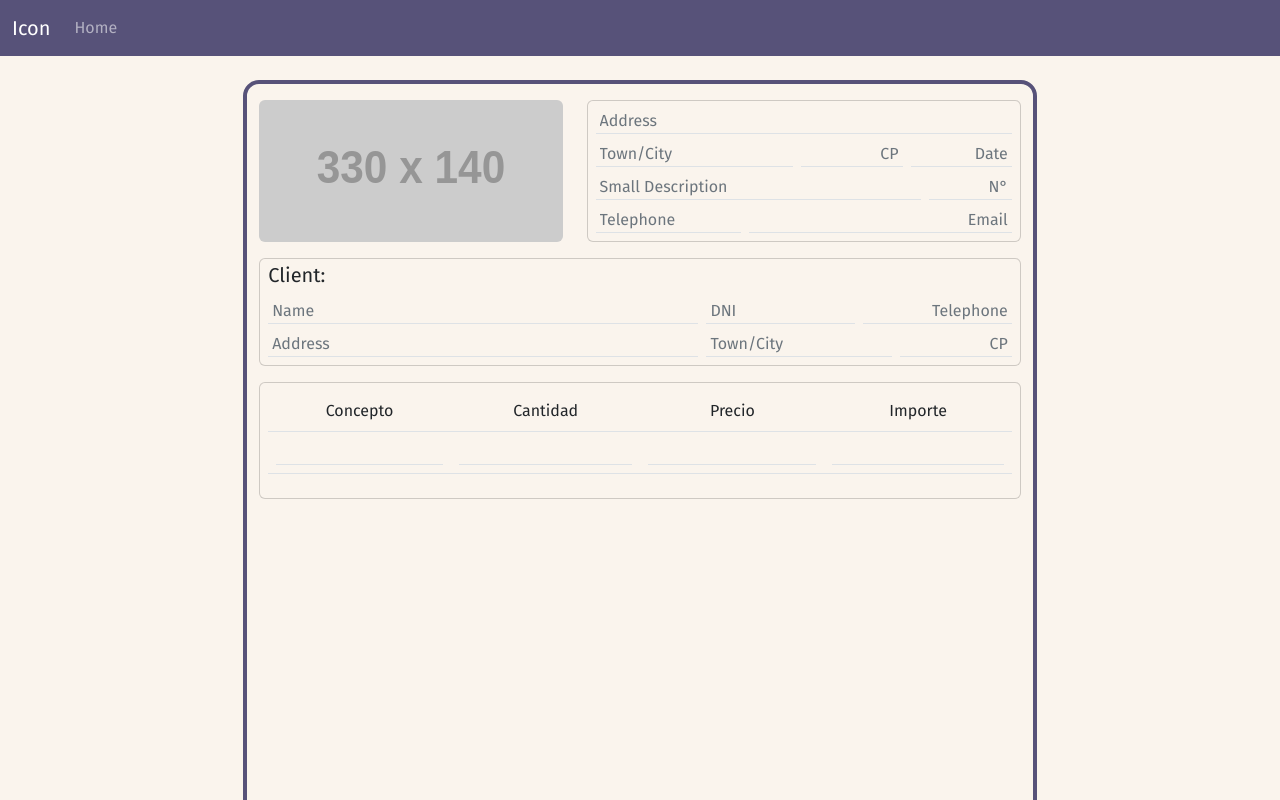
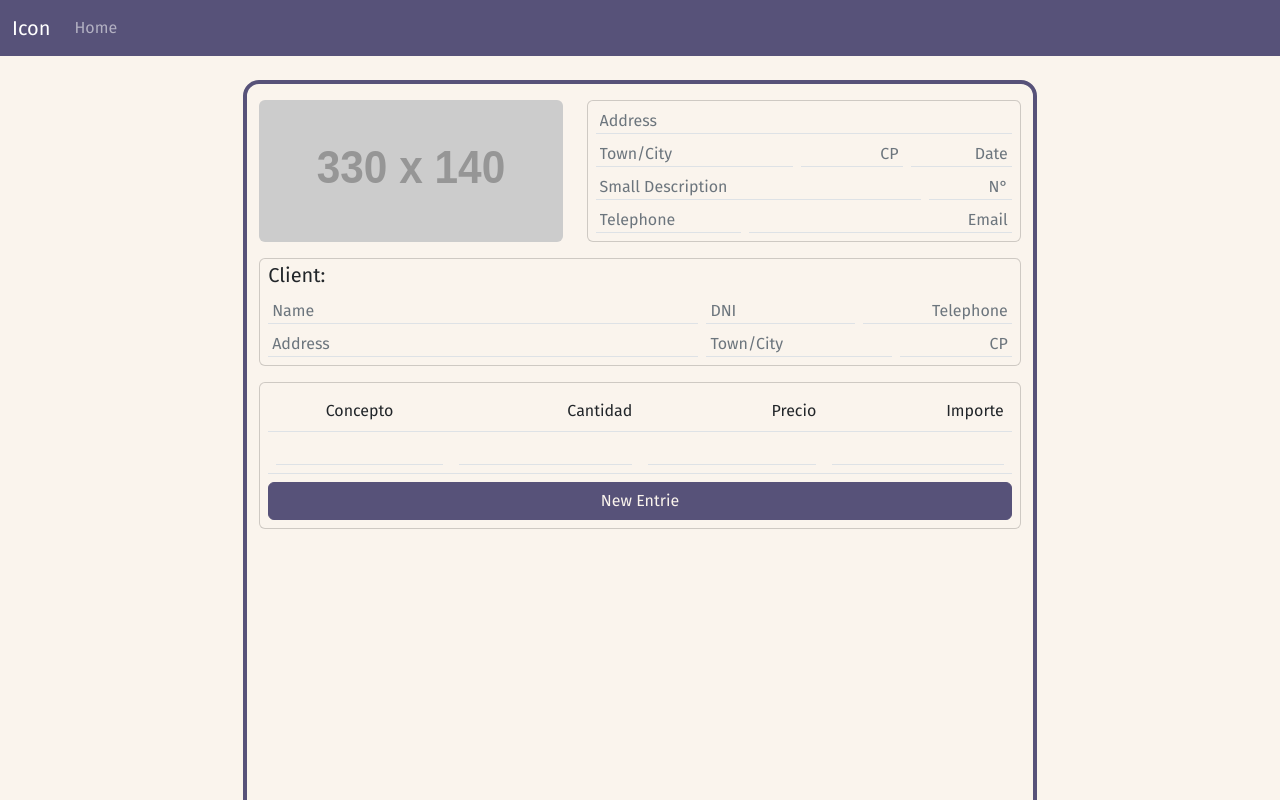
Before and after one commit to aruZeta/invoicerapp, a React (Create React App) app: page /invoices/new in a window 1280 px wide. Shown: the top 800 px of the page. Built offline with nearby package versions, Linux system fonts and the light colour scheme.

Commit message:
[add] New table entrie button

```diff
--- a/src/Routes/Invoices/New/Container/InvoicePageBody.jsx
+++ b/src/Routes/Invoices/New/Container/InvoicePageBody.jsx
@@ -1,9 +1,9 @@
 import { useLayoutEffect, useRef, useState } from "react";
-import { Card, Table } from "react-bootstrap";
+import { Button, Card, Table } from "react-bootstrap";
 
 import MyInput from './MyInput';
 
-const MyRow = () => {
+const TableEntrie = () => {
     const taRef = useRef(null);
     const [taHeight, setTaHeight] = useState("auto");
 
@@ -19,36 +19,69 @@ const MyRow = () => {
             <td>
                 <MyInput
                     as="textarea"
-                    className="border"
                     style={{minHeight: "calc(1.5em + 1px)", height: taHeight}}
                     onChange={handleChange}
                     childRef={taRef}
                 ></MyInput>
             </td>
-            <td><MyInput /></td>
-            <td><MyInput /></td>
-            <td><MyInput /></td>
+            <td><MyInput className="text-end" /></td>
+            <td><MyInput className="text-end" /></td>
+            <td><MyInput className="text-end" /></td>
         </tr>
     );
 }
 
-const InvoicePageBody = () =>
+const InvoicePageBody = () => {
+    const [tableEntriesCount, setTableEntriesCount] = useState(() => {
+        return 1;
+    });
+
+    const addTableEntrie = () => {
+        setTableEntriesCount(tableEntriesCount + 1);
+    };
+
+    const handleClick = () => {
+        return () => addTableEntrie();
+    }
+
+    const tableEntriesExtra = () => {
+        const invoicePages = [];
+        for (let i = 1; i < tableEntriesCount; i++) {
+            invoicePages.push(
+                <TableEntrie key={i} />
+            )
+        }
+
+        return invoicePages;
+    }
+
+    return (
         <Card bg="light" className="w-100">
             <Card.Body className="p-2 d-flex flex-column gap-2">
-        <Table>
+                <Table className="mb-0">
                     <thead>
                         <tr>
                             <td className="text-center">Concepto</td>
-                    <td className="text-center">Cantidad</td>
-                    <td className="text-center">Precio</td>
-                    <td className="text-center">Importe</td>
+                            <td className="text-end">Cantidad</td>
+                            <td className="text-end">Precio</td>
+                            <td className="text-end">Importe</td>
                         </tr>
                     </thead>
                     <tbody>
-                <MyRow />
+                        <TableEntrie />
+                        {tableEntriesExtra()}
                     </tbody>
                 </Table>
+                <Button
+                    onClick={handleClick()}
+                    variant="dark"
+                    className="w-100 d-block"
+                >
+                    New Entrie
+                </Button>
             </Card.Body>
-</Card>;
+        </Card>
+    );
+}
 
 export default InvoicePageBody;
```
Lines whose indentation alone changed are shown as unchanged.
